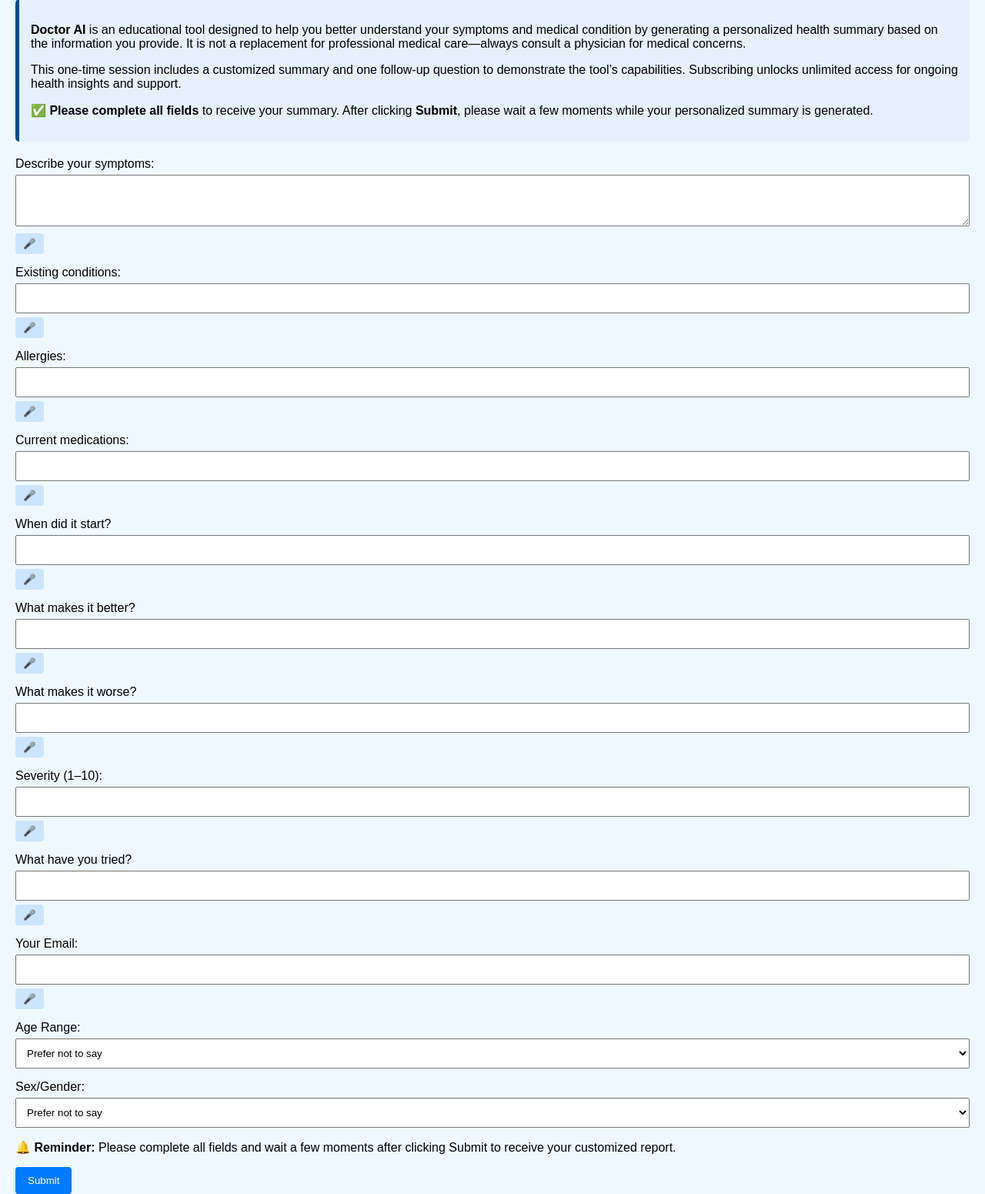
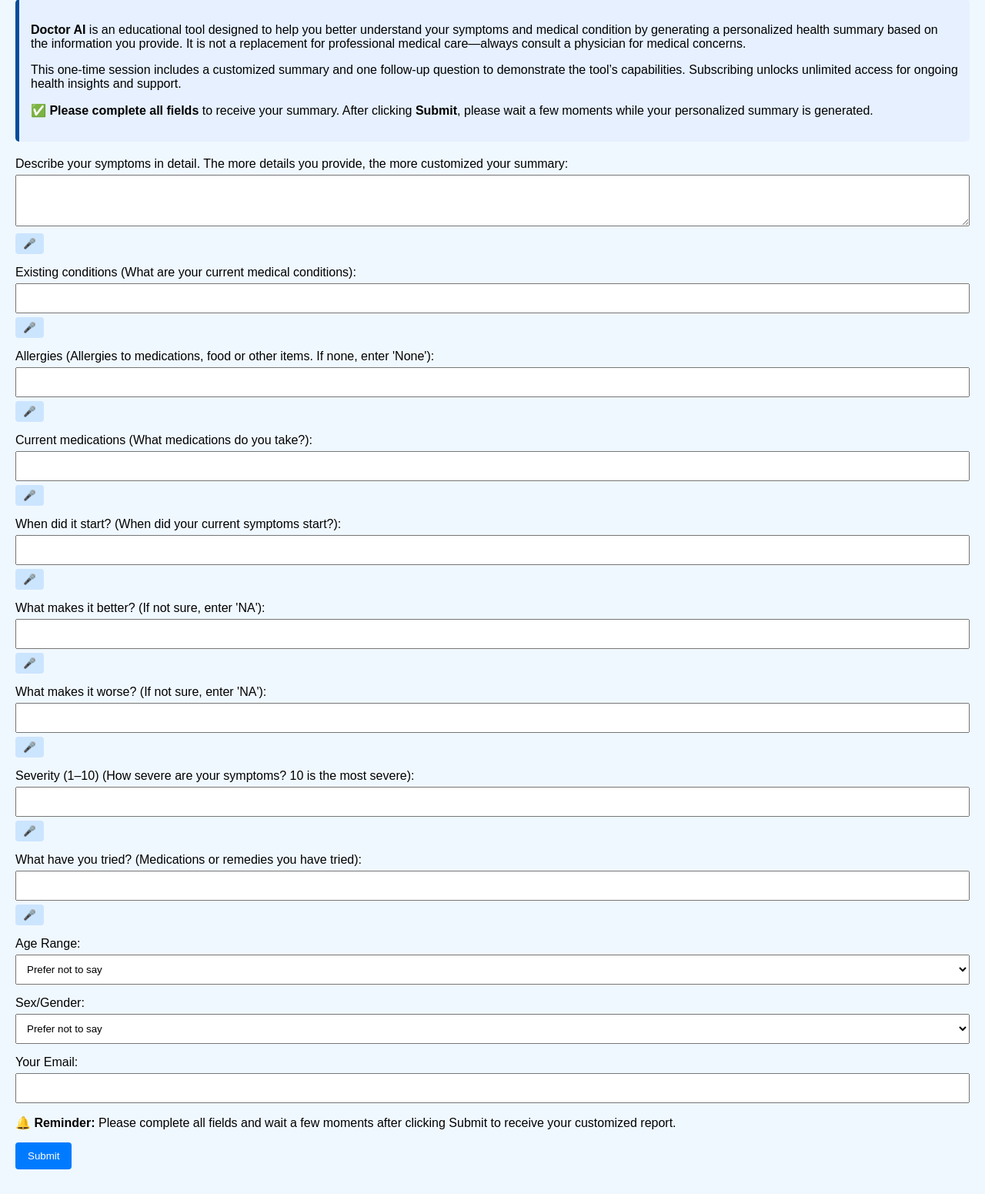
Before and after one commit to Asaabmd/doctor-ai, a Flask app: page / in a window 1280 px wide. Shown: the part 139-1690 px from the top of the page at 77% size. After the commit the page ends 1658 px from the top, so only its background shows below. Run offline with Flask 3, Linux system fonts and the light colour scheme.

Commit message:
Updated Doctor AI interface with mic buttons and field instructions

```diff
--- a/templates/index.html
+++ b/templates/index.html
@@ -114,37 +114,65 @@
 
   <div class="info-box">
     <p><strong>Doctor AI</strong> is an educational tool designed to help you better understand your symptoms and medical condition by generating a personalized health summary based on the information you provide. It is not a replacement for professional medical care—always consult a physician for medical concerns.</p>
-
     <p>This one-time session includes a customized summary and one follow-up question to demonstrate the tool’s capabilities. Subscribing unlocks unlimited access for ongoing health insights and support.</p>
-
     <p>✅ <strong>Please complete all fields</strong> to receive your summary. After clicking <strong>Submit</strong>, please wait a few moments while your personalized summary is generated.</p>
   </div>
 
   <form method="POST">
-    {% for field, label in [
-      ('symptoms', 'Describe your symptoms:'),
-      ('existing_conditions', 'Existing conditions:'),
-      ('allergies', 'Allergies:'),
-      ('medications', 'Current medications:'),
-      ('onset', 'When did it start?'),
-      ('better', 'What makes it better?'),
-      ('worse', 'What makes it worse?'),
-      ('severity', 'Severity (1–10):'),
-      ('treatments', 'What have you tried?'),
-      ('email', 'Your Email:')
-    ] %}
-      <div class="section">
-        <label for="{{ field }}">{{ label }}</label>
-        {% if field == 'symptoms' %}
-          <textarea name="{{ field }}" rows="3" required></textarea>
-        {% elif field == 'email' %}
-          <input type="email" name="{{ field }}" required>
-        {% else %}
-          <input type="text" name="{{ field }}">
-        {% endif %}
-        <button type="button" class="mic-button" onclick="startDictation(this)">🎤</button>
-      </div>
-    {% endfor %}
+
+    <div class="section">
+      <label for="symptoms">Describe your symptoms in detail. The more details you provide, the more customized your summary:</label>
+      <textarea name="symptoms" rows="3" required></textarea>
+      <button type="button" class="mic-button" onclick="startDictation(this)">🎤</button>
+    </div>
+
+    <div class="section">
+      <label for="existing_conditions">Existing conditions (What are your current medical conditions):</label>
+      <input type="text" name="existing_conditions">
+      <button type="button" class="mic-button" onclick="startDictation(this)">🎤</button>
+    </div>
+
+    <div class="section">
+      <label for="allergies">Allergies (Allergies to medications, food or other items. If none, enter 'None'):</label>
+      <input type="text" name="allergies">
+      <button type="button" class="mic-button" onclick="startDictation(this)">🎤</button>
+    </div>
+
+    <div class="section">
+      <label for="medications">Current medications (What medications do you take?):</label>
+      <input type="text" name="medications">
+      <button type="button" class="mic-button" onclick="startDictation(this)">🎤</button>
+    </div>
+
+    <div class="section">
+      <label for="onset">When did it start? (When did your current symptoms start?):</label>
+      <input type="text" name="onset">
+      <button type="button" class="mic-button" onclick="startDictation(this)">🎤</button>
+    </div>
+
+    <div class="section">
+      <label for="better">What makes it better? (If not sure, enter 'NA'):</label>
+      <input type="text" name="better">
+      <button type="button" class="mic-button" onclick="startDictation(this)">🎤</button>
+    </div>
+
+    <div class="section">
+      <label for="worse">What makes it worse? (If not sure, enter 'NA'):</label>
+      <input type="text" name="worse">
+      <button type="button" class="mic-button" onclick="startDictation(this)">🎤</button>
+    </div>
+
+    <div class="section">
+      <label for="severity">Severity (1–10) (How severe are your symptoms? 10 is the most severe):</label>
+      <input type="text" name="severity">
+      <button type="button" class="mic-button" onclick="startDictation(this)">🎤</button>
+    </div>
+
+    <div class="section">
+      <label for="treatments">What have you tried? (Medications or remedies you have tried):</label>
+      <input type="text" name="treatments">
+      <button type="button" class="mic-button" onclick="startDictation(this)">🎤</button>
+    </div>
 
     <div class="section">
       <label for="age_range">Age Range:</label>
@@ -168,6 +196,11 @@
       </select>
     </div>
 
+    <div class="section">
+      <label for="email">Your Email:</label>
+      <input type="email" name="email" required>
+    </div>
+
     <p><strong>🔔 Reminder:</strong> Please complete all fields and wait a few moments after clicking Submit to receive your customized report.</p>
     <button type="submit" class="submit-btn">Submit</button>
   </form>
```
